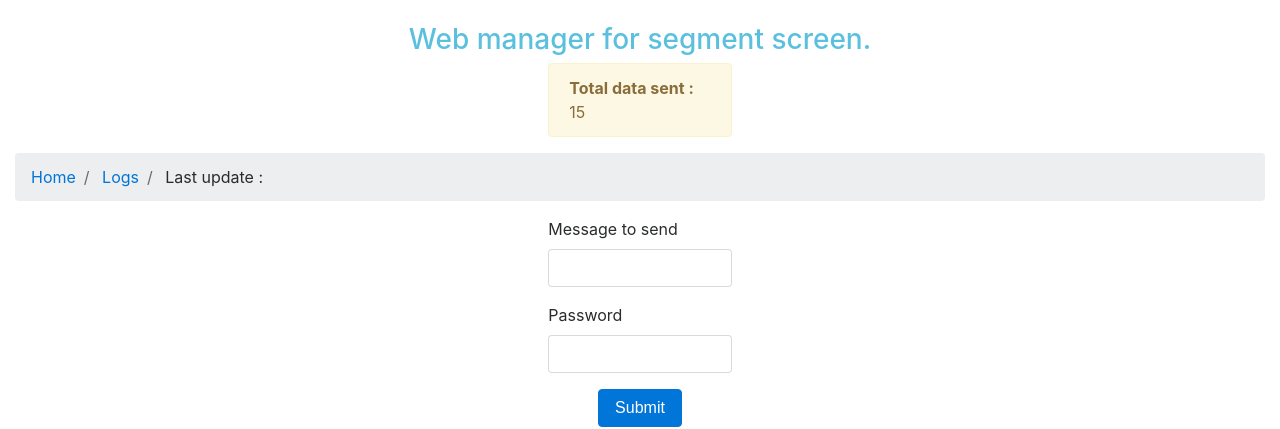
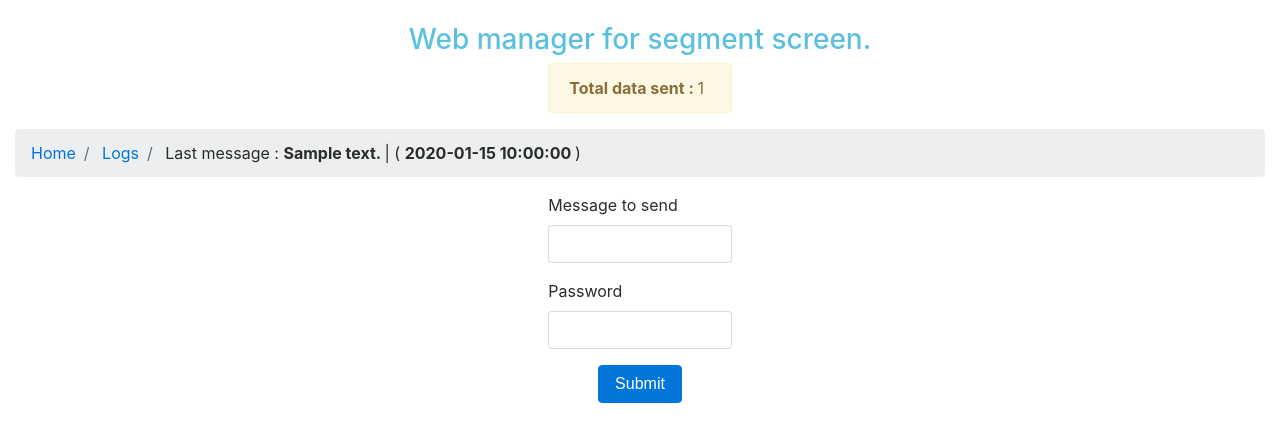
Before and after one commit to Ross1337/STI2D-Bac-Project-Training, a PHP site: page / in a window 1280 px wide. Shown: the top 429 px of the page. Run offline with PHP 8.4, Linux system fonts and the light colour scheme; tables that the repository leaves empty or names only in its code hold one stand-in row (values such as "Sample post").

Commit message:
Ajout affichage total sent, last & date

```diff
--- a/index.php
+++ b/index.php
@@ -1,3 +1,9 @@
+<?php
+
+include('ressources/database/login_to_db.php');
+
+?>
+
 <!DOCTYPE html>
 <html lang="en">
   <head>
@@ -28,7 +34,14 @@
 					<div class="col-md-2 col-md-offset-2">
               <div class="alert alert-warning alert-dismissable">
 									<strong>Total data sent : </strong>
-									15
+									<?php
+
+									$db1 = login_db();
+									$db1 = $db1->query('SELECT COUNT(id) as total_sent FROM messages');
+									$db1 = $db1->fetch();
+									echo $db1['total_sent'];
+
+									?>
               </div>
 					</div>
       </div>
@@ -41,7 +54,26 @@
 						<a href="logs.php">Logs</a>
 					</li>
 					<li class="breadcrumb-item">
-						Last update :
+						Last message :		<strong>
+						<?php
+
+								$db3 = login_db();
+								$db3 = $db3->query('SELECT message FROM messages ORDER BY post_date DESC LIMIT 1');
+								$db3 = $db3->fetch();
+								echo htmlspecialchars(strip_tags($db3['message']));
+
+							?>
+							</strong>
+							|	( <strong>
+						<?php
+
+								$db2 = login_db();
+								$db2 = $db2->query('SELECT post_date FROM messages ORDER BY post_date DESC LIMIT 1');
+								$db2 = $db2->fetch();
+								echo htmlspecialchars($db2['post_date']);
+
+							?>
+							</strong> )
 					</li>
 				</ol>
 			</nav>
```
